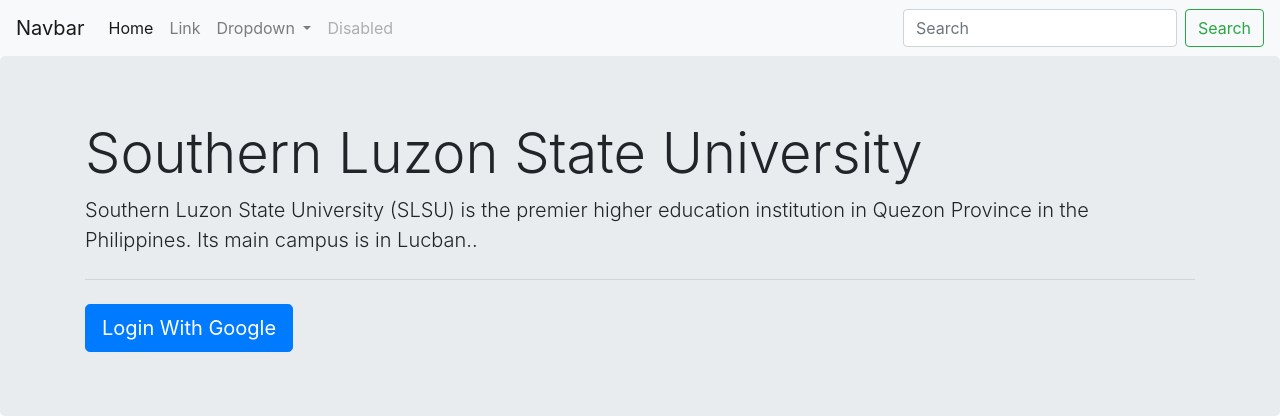
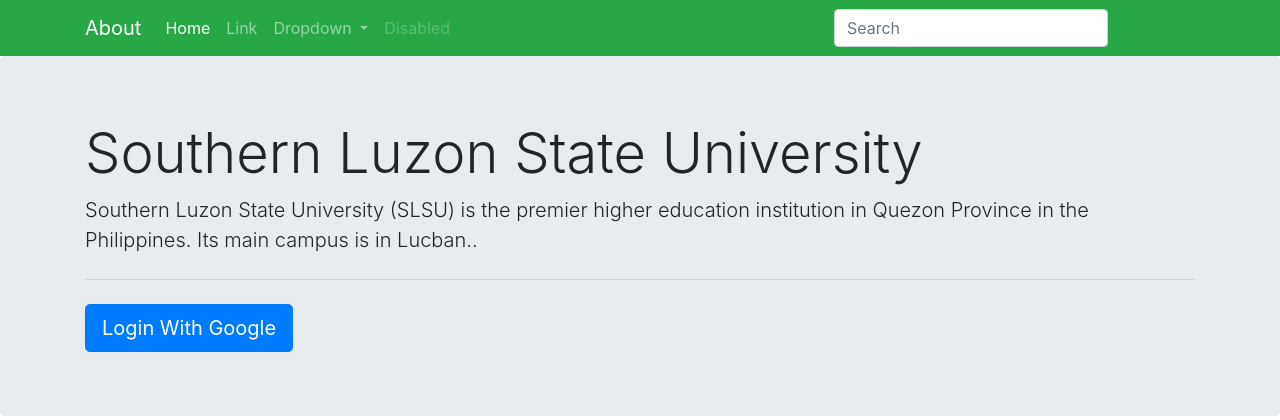
Before and after one commit to geenver/alumnitracer, a PHP site: page / in a window 1280 px wide. Shown: the top 420 px of the page. Run offline with PHP 8.4, Linux system fonts and the light colour scheme.

Commit message:
navbar layering with color

```diff
--- a/components/navbar.php
+++ b/components/navbar.php
@@ -1,5 +1,6 @@
-<nav class="navbar navbar-expand-lg navbar-light bg-light">
-  <a class="navbar-brand" href="#">Navbar</a>
+<nav class="navbar navbar-expand-lg navbar-dark bg-success">
+    <div class="container">
+        <a class="navbar-brand" href="loginCard.php">About</a>
         <button class="navbar-toggler" type="button" data-toggle="collapse" data-target="#navbarSupportedContent" aria-controls="navbarSupportedContent" aria-expanded="false" aria-label="Toggle navigation">
             <span class="navbar-toggler-icon"></span>
         </button>
@@ -32,4 +33,5 @@
                 <button class="btn btn-outline-success my-2 my-sm-0" type="submit">Search</button>
             </form>
         </div>
+    </div>
 </nav>
```
Lines whose indentation alone changed are shown as unchanged.
